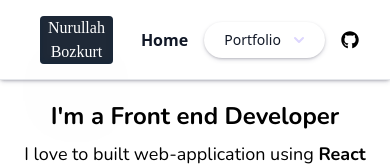
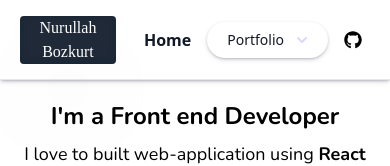
Before and after one commit to nurullahbozkurt/nurullahbozkurt.com, a Next.js app: page / in a window 390 px wide. Shown: the top 166 px of the page. Built offline with nearby package versions, Linux system fonts and the light colour scheme; a web font is replaced by a local one.

Commit message:
header new logo

```diff
--- a/components/shared/Header.js
+++ b/components/shared/Header.js
@@ -5,7 +5,7 @@ import MyDropdown from "../shared/Dropdown";
 const Header = () => {
   return (
     <>
-      <div className="w-full h-20 py-4 flex justify-between items-center border-b shadow-specialB px-5">
+      <div className="w-full h-20 py-4 flex justify-between items-center border-b shadow-specialB sm:px-5">
         <div className="flex shadow-specialX flex-col ml-5 bg-gray-800 text-white text-center sm:px-3 rounded cursor-pointer ">
           <Link href="/" passHref>
             <p className=" font-electrolize sm:text-xl text-md px-2">
--- a/styles/style.css
+++ b/styles/style.css
@@ -1301,6 +1301,11 @@ Ensure the default browser behavior of the `hidden` attribute.
     padding-bottom: 0px;
   }
 
+  .sm\:px-2 {
+    padding-left: 0.5rem;
+    padding-right: 0.5rem;
+  }
+
   .sm\:text-2xl {
     font-size: 1.5rem;
     line-height: 2rem;
```
